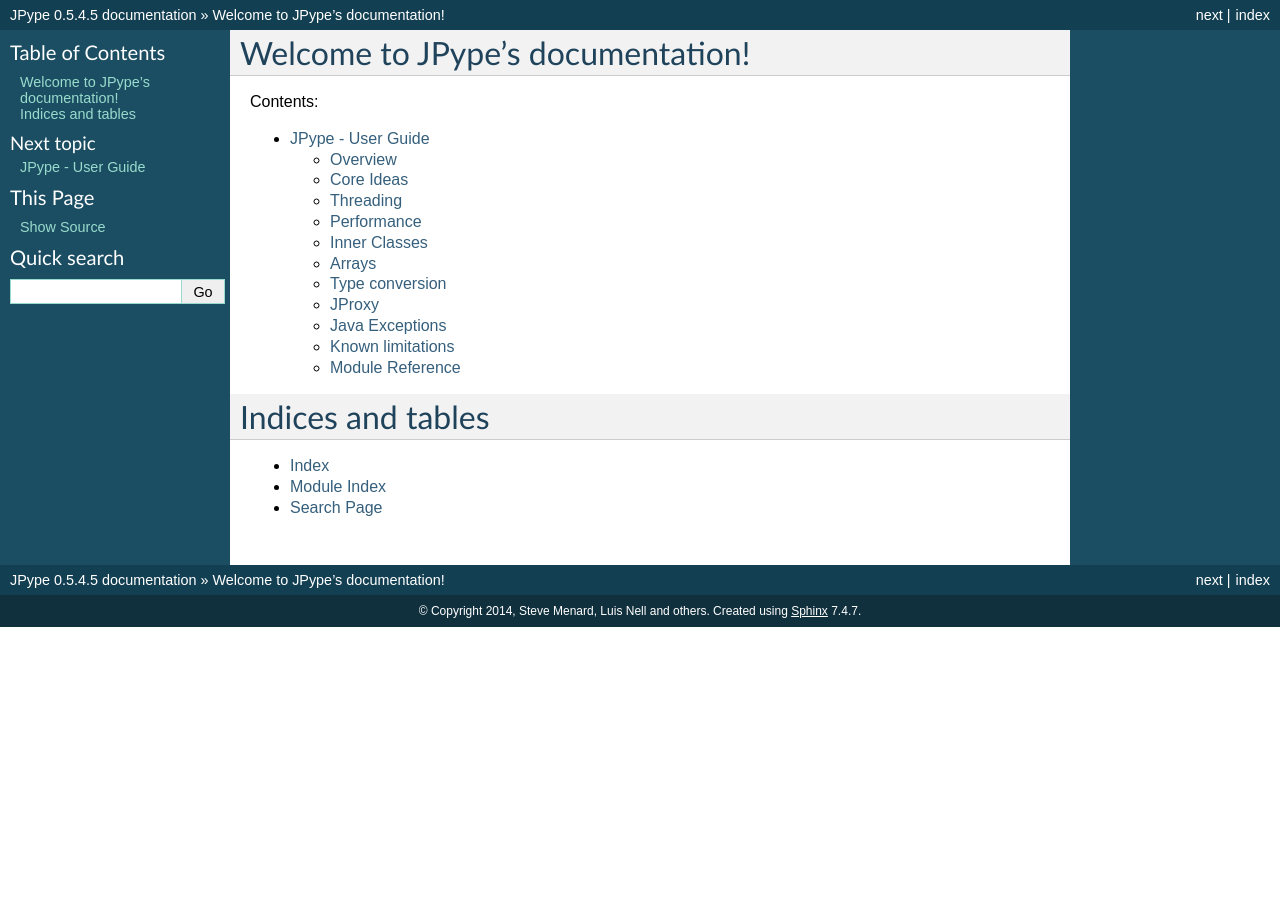
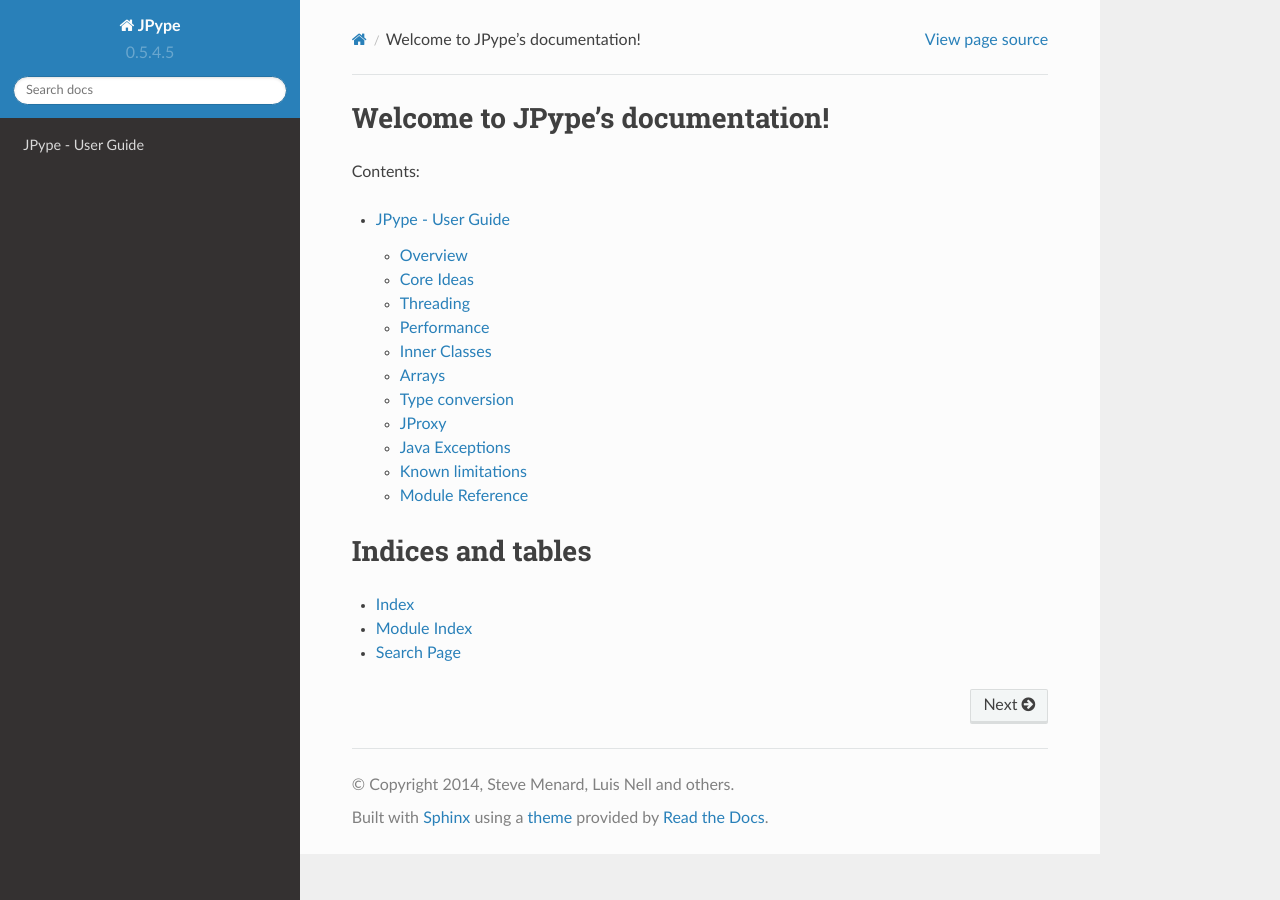
Before and after one commit to jpype-project/jpype, a Sphinx documentation site: the page built from doc/index.rst, in a window 1280 px wide. Built offline with Sphinx 7.4.7 and the Read the Docs theme 2.0.0, drawn with Linux system fonts in a browser that asks for light colours.

Commit message:
Default to rtd documentation theme.
Run pip install -r dev-requirements.txt

```diff
--- /dev/null
+++ b/dev-requirements.txt
@@ -0,0 +1,2 @@
+Sphinx==1.2.1
+sphinx-rtd-theme==0.1.5
--- a/doc/conf.py
+++ b/doc/conf.py
@@ -14,6 +14,8 @@
 
 import sys
 import os
+
+import sphinx_rtd_theme
 
 # If extensions (or modules to document with autodoc) are in another directory,
 # add these directories to sys.path here. If the directory is relative to the
@@ -98,7 +100,8 @@
 
 # The theme to use for HTML and HTML Help pages.  See the documentation for
 # a list of builtin themes.
-html_theme = 'default'
+#html_theme = 'default'
+html_theme = "sphinx_rtd_theme"
 
 # Theme options are theme-specific and customize the look and feel of a theme
 # further.  For a list of options available for each theme, see the
@@ -107,6 +110,7 @@
 
 # Add any paths that contain custom themes here, relative to this directory.
 #html_theme_path = []
+html_theme_path = [sphinx_rtd_theme.get_html_theme_path()]
 
 # The name for this set of Sphinx documents.  If None, it defaults to
 # "<project> v<release> documentation".
```
